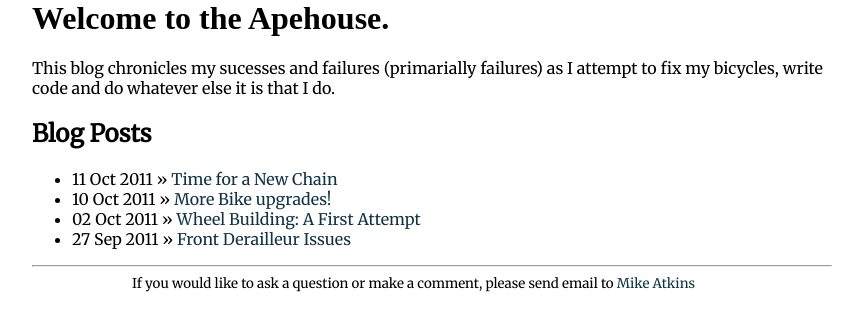
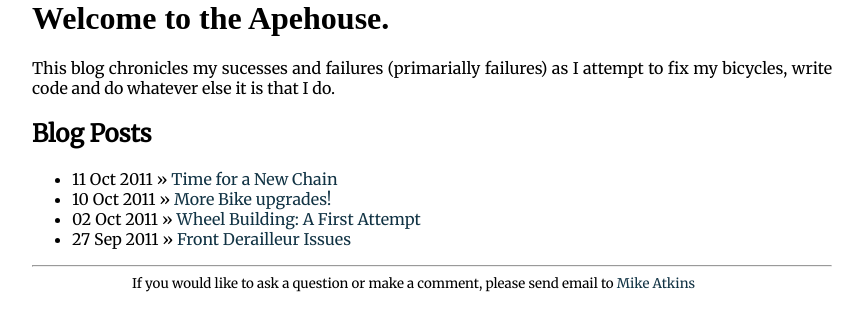
Before and after one commit to apechimp/apechimp.github.com, a Jekyll site: the page built from index.html, in a window 1280 px wide. Shown: the top 331 px of the page, without its empty margins (208-1071 px from the left). Built offline with Jekyll 4.4.1, drawn with Linux system fonts in a browser that asks for light colours; some web fonts are replaced.

Commit message:
Aligned text
Stuff in the content div is now justified.

```diff
--- a/css/layout.css
+++ b/css/layout.css
@@ -54,3 +54,7 @@ img {
 #header a:hover {
     color: #CCC;
 }
+
+#content {
+    text-align: justify
+}
```
